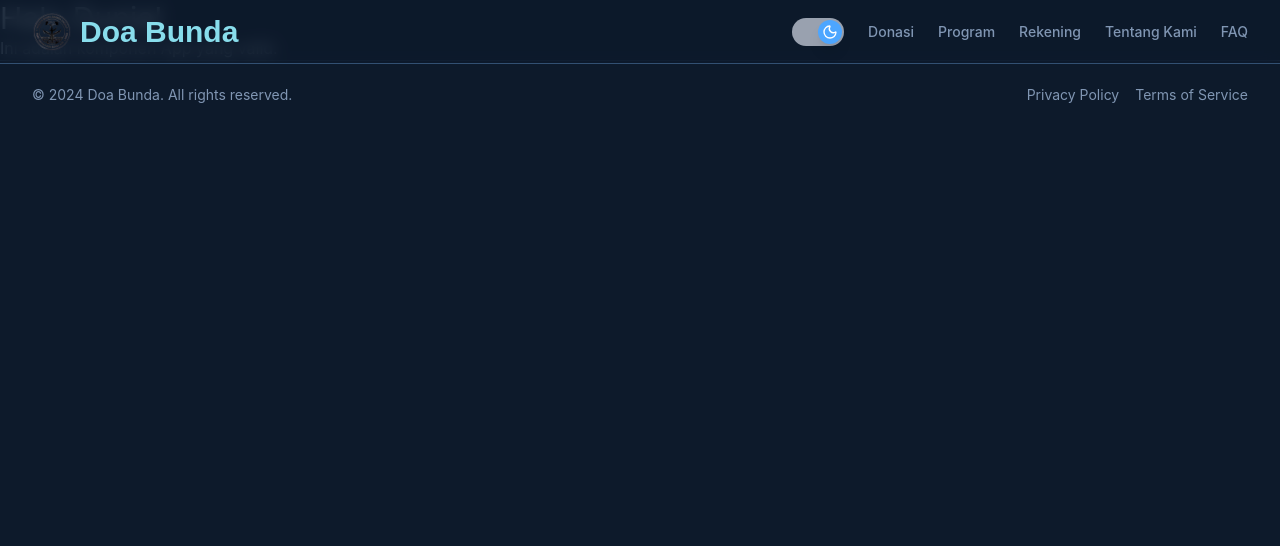
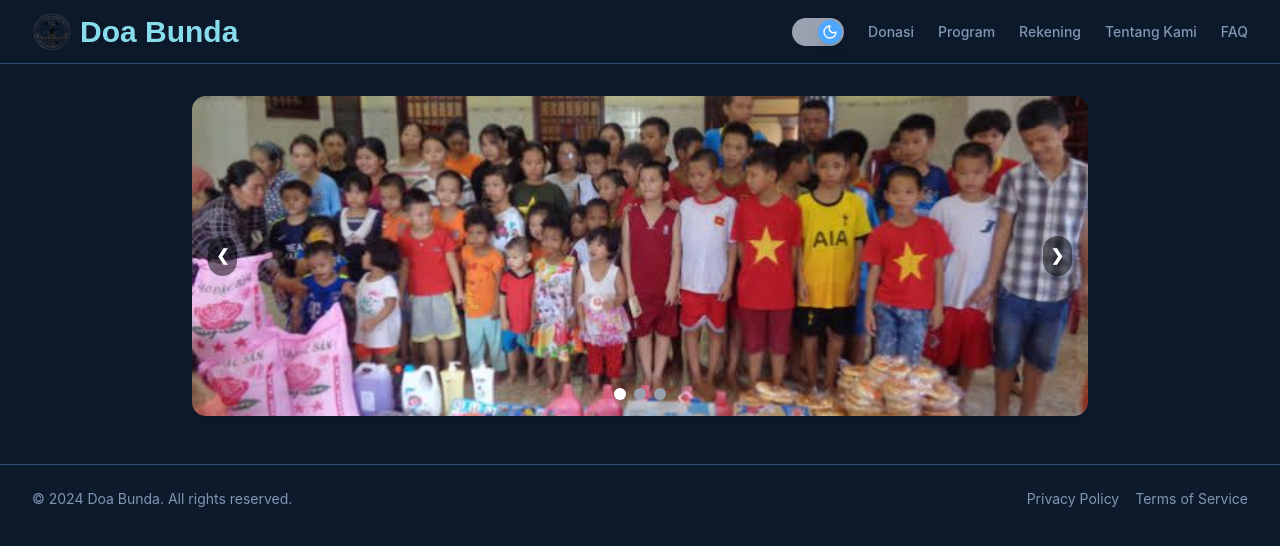
Before and after one commit to almagribii/pantiasuhan_doabunda, a React (Vite) app: page / in a window 1280 px wide. Shown: the top 546 px of the page. Built offline with nearby package versions, Linux system fonts and the light colour scheme; a web font is replaced by a local one.

Commit message:
apply image slider within homepage

```diff
--- a/src/pages/homepage/Homepage.tsx
+++ b/src/pages/homepage/Homepage.tsx
@@ -1,11 +1,13 @@
 import { Footer } from "../../components/layout/footer";
 import { Navbar } from "../../components/layout/navbar";
+import ImageSlider from "./components/Slider";
 const Homepage = () => {
   return (
     <div>
       <Navbar />
-      <h1 className="text-3xl">Halo Dunia!</h1>
-      <p>Ini adalah komponen App yang valid.</p>
+      <div className="pt-16 pb-12">
+        <ImageSlider />
+      </div>
       <Footer />
     </div>
   );
```
